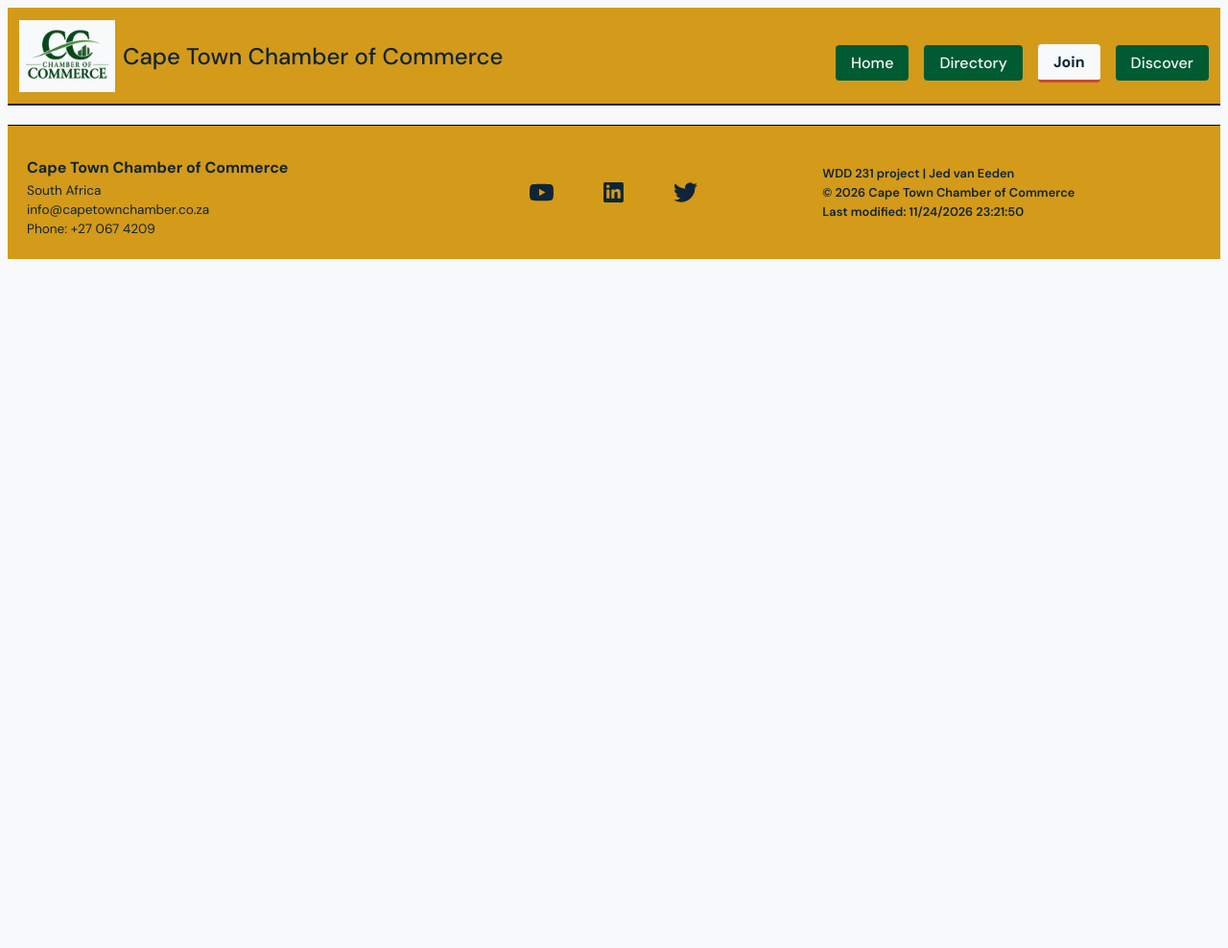
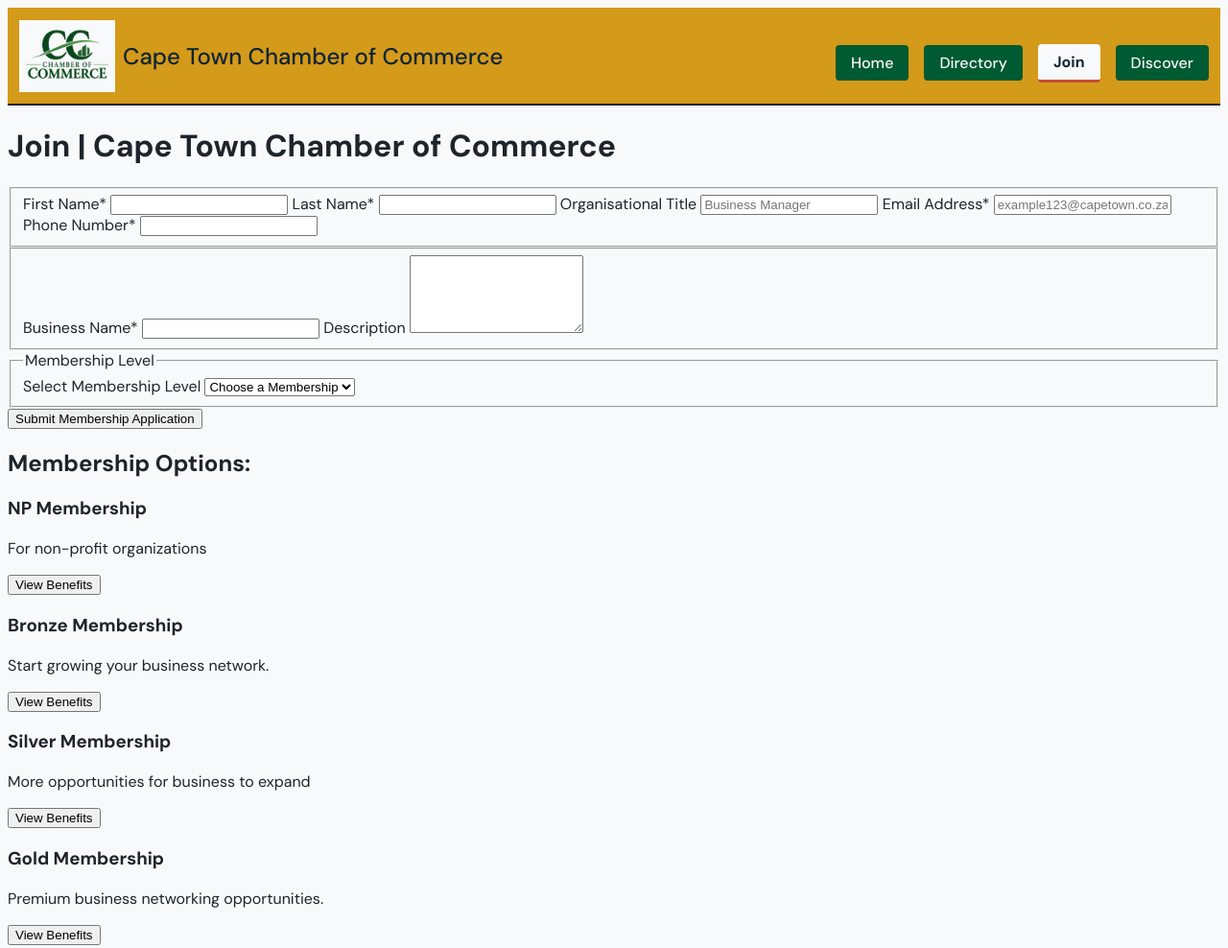
Before and after one commit to jedkw06/wdd231, a plain HTML site: page chamber/join.html in a window 1280 px wide. Shown: the top 988 px of the page at 96% size. Before the commit the page ends 800 px from the top, so only its background shows below. Drawn offline with Linux system fonts and the light colour scheme.

Commit message:
join html updated

```diff
--- a/chamber/join.html
+++ b/chamber/join.html
@@ -5,7 +5,7 @@
     <meta name="viewport" content="width=device-width, initial-scale=1">
     <meta name="description" content="Cape Town Chamber of Commerce Join page">
     <meta name="author" content="Jed van Eeden">
-    <title>Directory | Cape Town Chamber of Commerce</title>
+    <title>Join | Cape Town Chamber of Commerce</title>
     <link rel="icon" href="../images/chamber_of_commerce_logo.webp" type="image/webp">
     <link href="https://fonts.googleapis.com/css2?family=DM+Sans:wght@400;500;600;700&display=swap" rel="stylesheet">
     <link rel="preconnect" href="https://fonts.googleapis.com">
@@ -38,7 +38,109 @@
             </nav>
     </header>
     <main>
-
+    <h1> Join | Cape Town Chamber of Commerce</h1>
+    <section class="application-section">
+        <form method="get" action="thankyou.html">
+            <fieldset>
+                <label for="first-name">First Name*</label>
+                <input type="text" id="first-name" name="first-name" autocomplete="given-name" title="Your First Name" required>
+                <label for="last-name">Last Name*</label>
+                <input type="text" id="last-name" name="last-name" autocomplete="given-name" title="Your Last Name" required>
+                <label for="organisation-title">Organisational Title</label>
+                <input type="text" id="organisation-title" name="organisation-title" autocomplete="organisation-title" title="Your Organisational Title Within The Company" pattern="[A-Za-z -]{7,}" placeholder="Business Manager" required>
+                <label for="email">Email Address*</label>
+                <input type="email" id="email" name="email" autocomplete="email" title="Your Email Address" placeholder="example123@capetown.co.za" required>
+                <label for="phone">Phone Number*</label>
+                <input type="tel" id="phone" name="phone" autocomplete="tel" title="Your phone Number" required>
+            </fieldset>
+            <fieldset>
+                 <label for="Business">Business Name*</label>
+                <input type="text" id="business" name="business" autocomplete="organization" title="Name of Organization" required>
+                <label for="description">Description</label>
+                <textarea id="description" name="description" rows="5"></textarea>
+            </fieldset>
+            <fieldset>
+                <legend>Membership Level</legend>
+                <label for="membership">Select Membership Level</label>
+                <select id="membership" name="membership" required>
+                    <option value="" disable selected>Choose a Membership</option>
+                    <option value="np">NP Membership</option>
+                    <option value="bronze">Bronze Membership</option>
+                    <option value="silver">Silver Membership</option>
+                    <option value="gold">Gold Membership</option>
+                </select>
+            </fieldset>
+            <input type="hidden" id="timestamp" name="timestamp">
+            <input type="submit" value="Submit Membership Application" class="submit-button">
+        </form>
+    </section>
+    <section class="membship-section">
+        <h2>Membership Options: </h2>
+        <div class="membership-cards">
+            <article class="membership-card-np">
+                <dialog id="np-details">
+                    <h2>NP Membership</h2>
+                    <p>This membership is available to non-profit organizations at no cost.</p>
+                    <ul>
+                        <li>Access to networking events</li>
+                        <li>Community business resources</li>
+                        <li>Non-profit organization support</li>
+                    </ul>
+                    <button type="button" class="close-modal">Close</button>
+                </dialog>
+                <h3>NP Membership</h3>
+                <p>For non-profit organizations</p>
+                <button type="button" class="modal-link">View Benefits</button>
+            </article>
+            <article class="membership-card-bronze">
+                <dialog id="bronze-details">
+                    <h2>Bronze Membership</h2>
+                    <p>Our entry-level paid membership.</p>
+                    <ul>
+                        <li>Networking opportunities</li>
+                        <li>Business directory listing</li>
+                        <li>Access to selected events</li>
+                    </ul>
+                    <button type="button" class="close-modal">Close</button>
+                </dialog>
+                <h3>Bronze Membership</h3>
+                <p>Start growing your business network.</p>
+                <button type="button" class="modal-link">View Benefits</button>
+            </article>
+            <article class="membership-card-silver">
+                <dialog id="silver-details">
+                    <h2>Silver Membership</h2>
+                    <p>Additional benefits for growing businesses.</p>
+                    <ul>
+                        <li>All Bronze benefits</li>
+                        <li>Advertising opportunities</li>
+                        <li>Training workshops</li>
+                        <li>Event discounts</li>
+                    </ul>
+                    <button type="button" class="close-modal">Close</button>
+                </dialog>
+                <h3>Silver Membership</h3>
+                <p>More opportunities for business to expand</p>
+                <button type="button" class="modal-link">View Benefits</button>
+            </article>
+            <article class="membership-card-gold">
+                <dialog id="gold-details">
+                    <h2>Gold Membership</h2>
+                    <p>Our premium membership option.</p>
+                    <ul>
+                        <li>All Silver benefits</li>
+                        <li>Priority advertising opportunities</li>
+                        <li>Homepage spotlight opportunities</li>
+                        <li>Exclusive business events</li>
+                    </ul>
+                    <button type="button" class="close-modal">Close</button>
+                </dialog>
+                <h3>Gold Membership</h3>
+                <p>Premium business networking opportunities.</p>
+                <button type="button" class="modal-link">View Benefits</button>
+            </article>
+        </div>
+    </section>
     </main>
     <footer class="my-foot">
         <div class="chamber-contact">
```
Also changed, not shown: chamber/thankyou.html (added).
